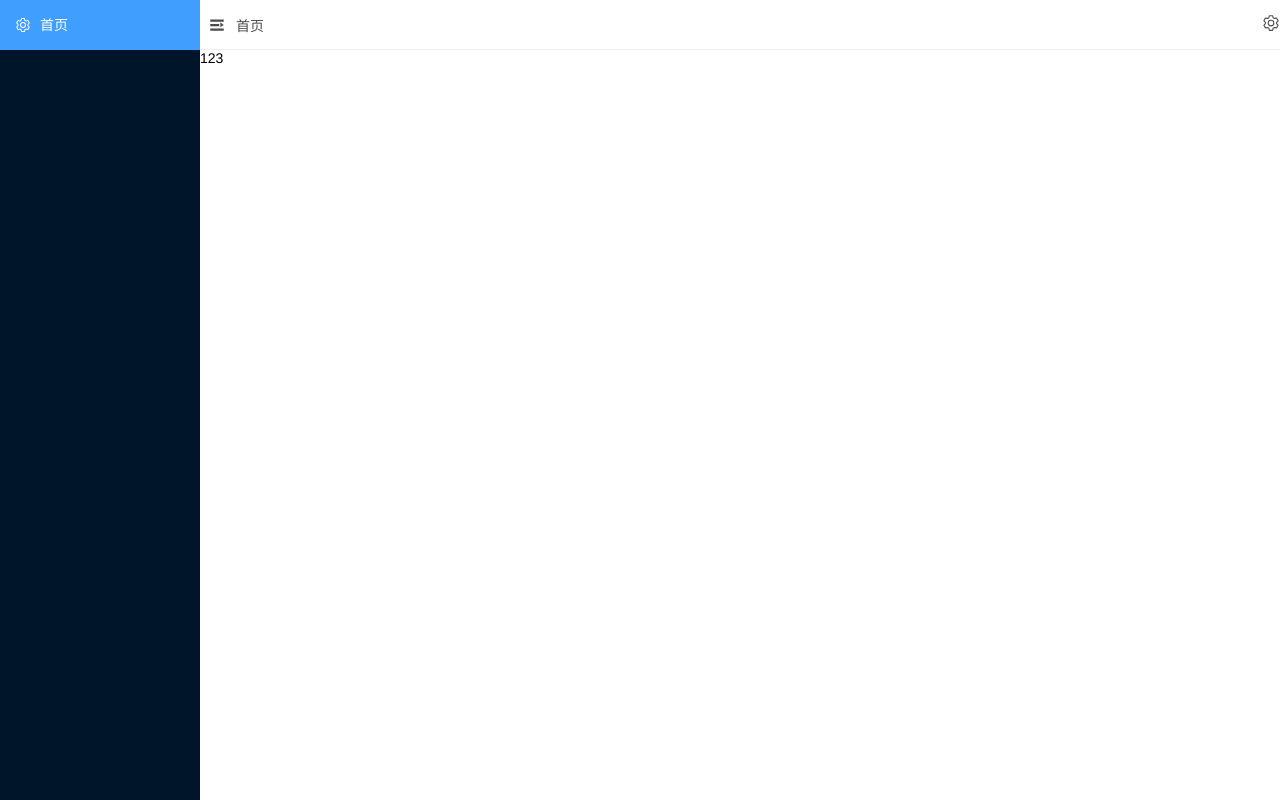
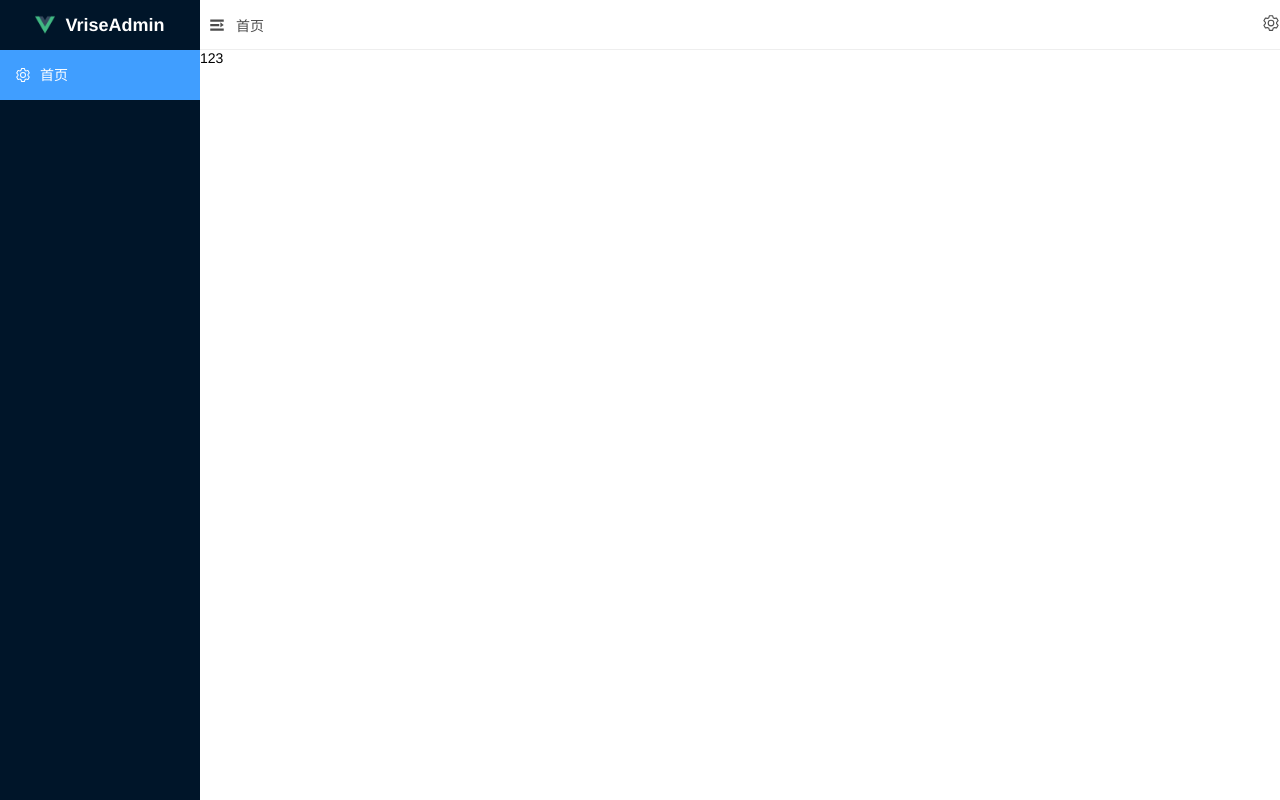
Before and after one commit to Jquank/VriseAdmin, a Vue app: page /#/Home in a window 1280 px wide. Built offline with nearby package versions, Linux system fonts and the light colour scheme; sample sign-in values are in the browser's storage.

Commit message:
add logo

```diff
--- a/public/index.html
+++ b/public/index.html
@@ -1,15 +1,21 @@
 <!DOCTYPE html>
-<html lang="">
+<html lang="" theme-default>
     <head>
-    <meta charset="utf-8">
-    <meta http-equiv="X-UA-Compatible" content="IE=edge">
-    <meta name="viewport" content="width=device-width,initial-scale=1.0,maximum-scale=1,minimum-scale=1,user-scalable=no">
-    <link rel="icon" href="<%= BASE_URL %>favicon.ico">
+        <meta charset="utf-8" />
+        <meta http-equiv="X-UA-Compatible" content="IE=edge" />
+        <meta
+            name="viewport"
+            content="width=device-width,initial-scale=1.0,maximum-scale=1,minimum-scale=1,user-scalable=no"
+        />
+        <link rel="icon" href="<%= BASE_URL %>favicon.ico" />
         <title><%= htmlWebpackPlugin.options.title %></title>
     </head>
     <body>
         <noscript>
-      <strong>We're sorry but <%= htmlWebpackPlugin.options.title %> doesn't work properly without JavaScript enabled. Please enable it to continue.</strong>
+            <strong>
+                We're sorry but <%= htmlWebpackPlugin.options.title %> doesn't work properly without JavaScript enabled.
+                Please enable it to continue.
+            </strong>
         </noscript>
         <div id="app"></div>
         <!-- built files will be auto injected -->
--- a/src/components/Layout.vue
+++ b/src/components/Layout.vue
@@ -1,38 +1,85 @@
 <template>
     <div class="layout">
         <div class="layout-left">
+            <div class="logo">
+                <img class="logo-img" src="../assets/logo.png" alt="logo" />
+                <transition name="logotext">
+                    <span v-show="showLogoText" class="logo-text">VriseAdmin</span>
+                </transition>
+            </div>
             <MyNav :mode="navMode"></MyNav>
         </div>
         <div class="layout-right">
             <MyHeader></MyHeader>
-            <main>
-                <router-view></router-view>
-            </main>
+            <section class="main-box">
+                <el-scrollbar>
+                    <router-view></router-view>
+                </el-scrollbar>
+            </section>
         </div>
     </div>
 </template>
 
 <script setup lang="ts">
     import type { NavMode } from './type'
-    import { ref } from 'vue'
+    import { ref, computed } from 'vue'
+    import { useStore } from '@/store/index'
     import MyHeader from './MyHeader.vue'
     import MyNav from './MyNav.vue'
-
+    const store = useStore()
     const navMode = ref<NavMode>('vertical')
+    const showLogoText = computed(() => {
+        return !store.state.collapse
+    })
 </script>
 
 <style lang="less" scoped>
     .layout {
         display: flex;
         height: 100%;
+        width: 100%;
         .layout-left {
-            // width: 200px;
+            display: flex;
+            flex-direction: column;
             height: 100%;
             background-color: var(--nav-bg-color);
+            .logo {
+                display: flex;
+                justify-content: center;
+                align-items: center;
+                height: var(--nav-item-height);
+                font-size: 18px;
+                font-weight: bold;
+                color: var(--nav-hover-color);
+                overflow: hidden;
+                .logo-img {
+                    width: 20px;
+                }
+                .logo-text {
+                    padding-left: 10px;
+                }
+                .logotext-enter-active,
+                .logotext-leave-active {
+                    transition: all 0.5s cubic-bezier(0.32, 0, 1, 0);
+                }
+                .logotext-enter-from,
+                .logotext-leave-to {
+                    transform: translateX(20px);
+                    width: 0;
+                    opacity: 0;
+                }
+            }
+            .el-scrollbar {
+                flex: 1;
+            }
         }
         .layout-right {
             flex: 1;
             height: 100%;
+            .main-box {
+                width: 100%;
+                overflow: hidden;
+            }
         }
     }
 </style>
--- a/src/css/index.less
+++ b/src/css/index.less
@@ -1,14 +1,14 @@
-
 @import './reset.less';
 
+:root {
+    --nav-item-height: 50px;
+}
 
-
-
-:root {
+:root[theme-default] {
     --nav-bg-color: #001529; // 导航菜单背景色
     --nav-inline-bg-color: #0c2135; // 导航子菜单背景色
-    --nav-text-color: rgba(255,255,255,0.85); // 导航菜单文字颜色
-    --nav-hover-color:#fff; // 导航菜单文字hover颜色
+    --nav-text-color: rgba(255, 255, 255, 0.85); // 导航菜单文字颜色
+    --nav-hover-color: #fff; // 导航菜单文字hover颜色
     --nav-active-bg-color: var(--el-color-primary); // 导航菜单激活背景色
     --header-text-color: rgba(0, 0, 0, 0.7); // header文字颜色
     --header-hover-color: #eee; // header可点击处hover颜色
@@ -18,10 +18,10 @@
 :root[theme-dark] {
     --nav-bg-color: #212121;
     --nav-inline-bg-color: #2d2d2d;
-    --nav-text-color: rgba(255,255,255,0.85);
-    --nav-hover-color:#fff;
+    --nav-text-color: rgba(255, 255, 255, 0.85);
+    --nav-hover-color: #fff;
     --nav-active-bg-color: var(--el-color-primary);
-    --header-text-color: rgba(255,255,255, 0.7);
+    --header-text-color: rgba(255, 255, 255, 0.7);
     --header-hover-color: #242424;
     --header-bg-color: #1f1f1f;
 }
--- a/src/css/reset.less
+++ b/src/css/reset.less
@@ -34,7 +34,7 @@ p {
     --el-menu-hover-color: var(--nav-hover-color);
     --el-menu-bg-color: var(--nav-bg-color);
     --el-menu-hover-bg-color: none;
-    --el-menu-item-height: 50px;
+    --el-menu-item-height: var(--nav-item-height);
 
     .el-menu-item.is-active {
         background-color: var(--nav-active-bg-color);
@@ -64,7 +64,7 @@ p {
 .self-el-popper .el-menu {
     background-color: var(--nav-bg-color);
     padding: 0;
-    --el-menu-item-height: 50px;
+    --el-menu-item-height: var(--nav-item-height);
     & .el-sub-menu__title,& .el-menu-item{
         --el-menu-hover-bg-color: none;
         color: var(--nav-text-color);
--- a/src/views/systemManage/RoleManage.vue
+++ b/src/views/systemManage/RoleManage.vue
@@ -1,22 +1,9 @@
 <template>
     <div class="role-manage">
-        <div @click="handleClick">456</div>
-        <el-table :data="tableData">
-            <el-table-column></el-table-column>
-        </el-table>
+        <div>456</div>
     </div>
 </template>
 
-<script setup lang="ts">
-    import { reactive } from 'vue'
-    const tableData = reactive([])
-    const body = document.documentElement
-    const handleClick = () => {
-        console.log(123)
-
-        // body.style.setProperty('--nav-bg-color', 'blue')
-        body.setAttribute('style', '--nav-bg-color: blue')
-    }
-</script>
+<script setup lang="ts"></script>
 
 <style lang="less" scoped></style>
```
Also changed, not shown: output.js (deleted), package.json (indentation only). Lines whose indentation alone changed are shown as unchanged.
